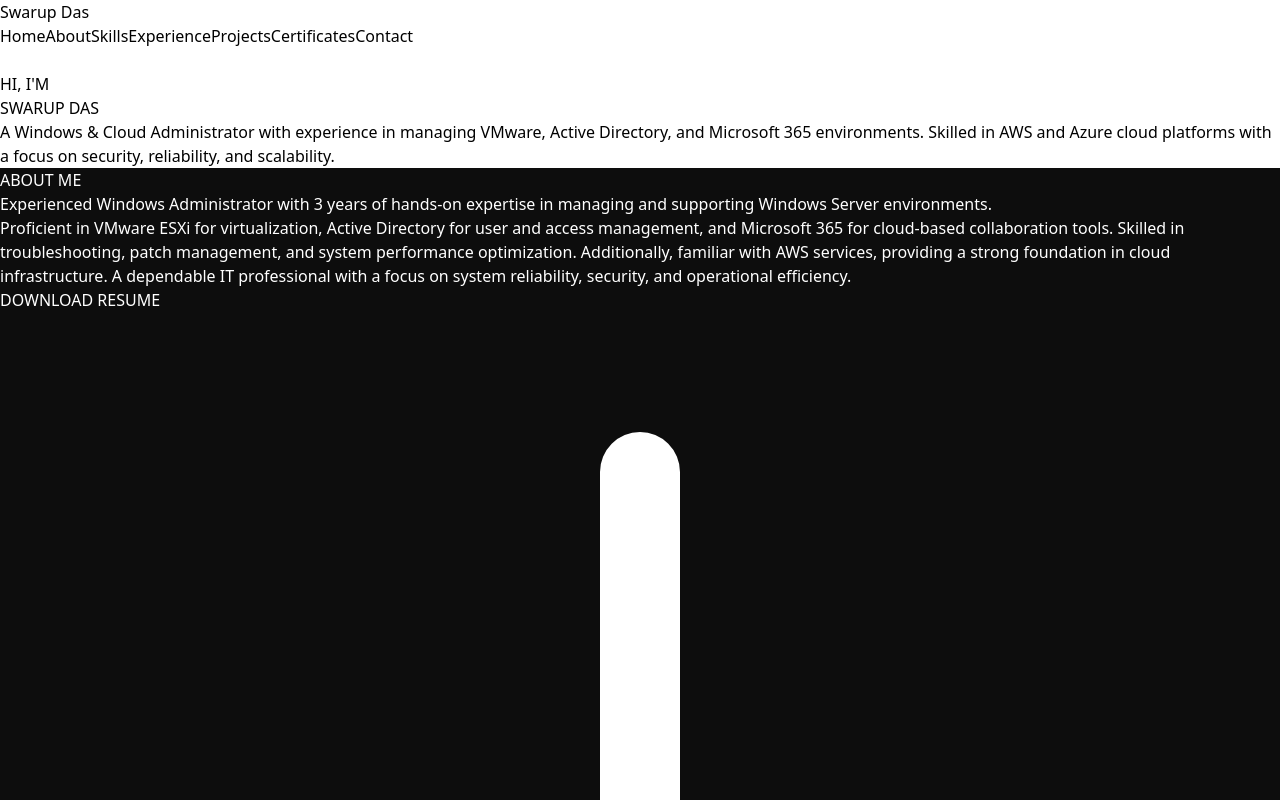
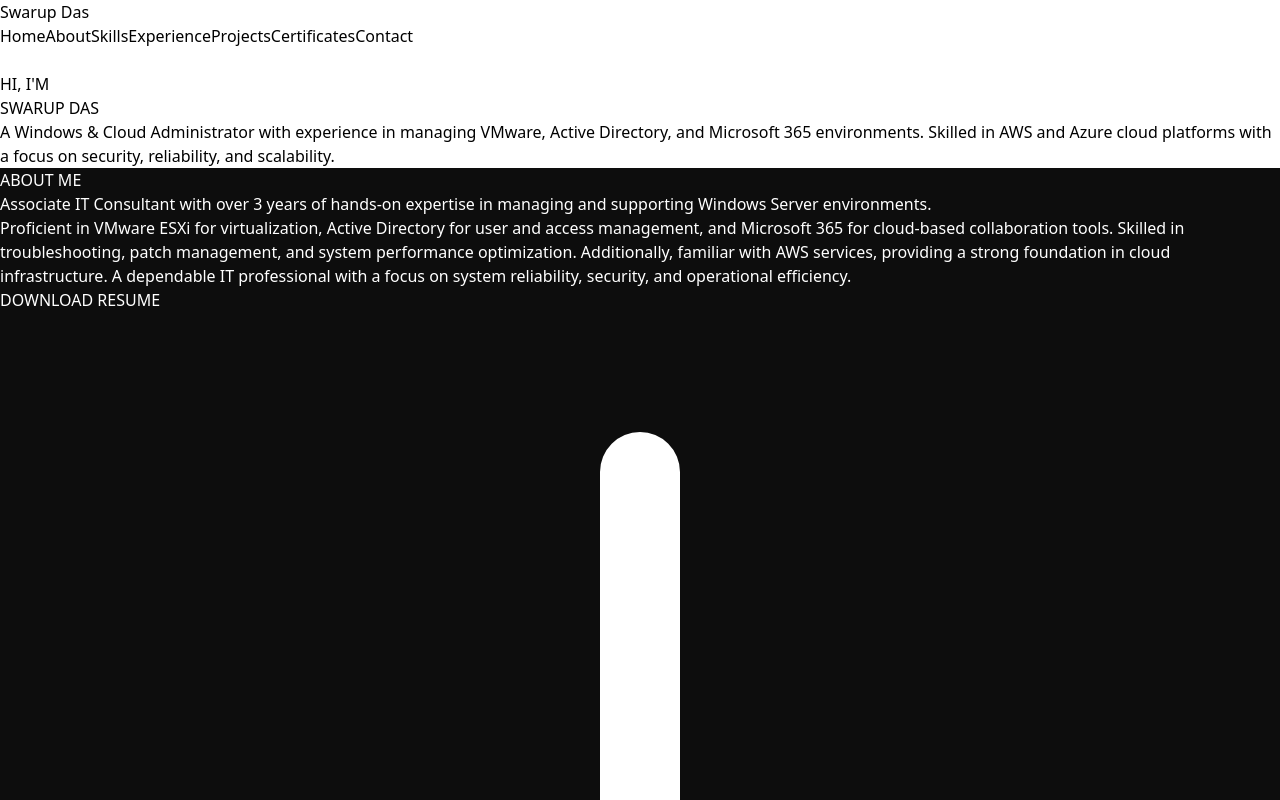
Before and after one commit to ImSD-CLOUD/portfolio-website, a React (Vite) app: page / in a window 1280 px wide. Shown: the top 800 px of the page. Built offline with nearby package versions, Linux system fonts and the light colour scheme.

Commit message:
Updated experience and project links

```diff
--- a/src/sections/About.jsx
+++ b/src/sections/About.jsx
@@ -13,8 +13,7 @@ export default function About() {
         {/* Right side content */}
         <div>
           <p className="text-2xl font-bold tracking-wide mb-6 font-[Nunito] leading-snug">
-            Experienced Windows Administrator with 3 years of hands-on expertise
-            in managing and supporting Windows Server environments.
+            Associate IT Consultant with over 3 years of hands-on expertise in managing and supporting Windows Server environments.
           </p>
           <p className="text-gray-400 mb-6 font-[Inter] leading-relaxed">
             Proficient in VMware ESXi for virtualization, Active Directory for
--- a/src/sections/Experience.jsx
+++ b/src/sections/Experience.jsx
@@ -1,8 +1,21 @@
 export default function Experience() {
   const experiences = [
     {
-      role: "Windows Administrator",
-      company: "Wipro (Abbott Laboratories Project)",
+      role: "Associate IT Consultant",
+      company: "ITC Infotech",
+      period: "Dec 2025 — Present",
+      details: [
+        "Managed Microsoft Entra ID (Azure AD) for user provisioning, group management, RBAC, PIM, Conditional Access, MFA, SSO, and OAuth-based application integration.",
+        "Performed Active Directory health checks by monitoring AD replication, DNS, SYSVOL/DFSR, FSMO roles, and domain controller health.",
+        "Worked on tenant-to-tenant SharePoint Online migration using ShareGate and PnP PowerShell.",
+        "Administered Windows Server and Active Directory environments, including OU management, GPO implementation, and NTFS/shared folder permissions.",
+        "Developed and executed PowerShell scripts to automate Microsoft 365 and Active Directory administrative tasks such as bulk provisioning, mailbox management, and reporting.",
+        "Administration of Microsoft 365 services including Exchange Online, SharePoint Online, OneDrive for Business, Teams, and basic Microsoft Defender administration.",
+      ],
+    },
+    {
+      role: "Windows Server Administrator",
+      company: "Wipro Limited",
       period: "Nov 2021 — Jan 2025",
       details: [
         "Configuration and management of VMware ESXi hosts and vCenter Server.",
--- a/src/sections/Projects.jsx
+++ b/src/sections/Projects.jsx
@@ -7,14 +7,14 @@ export default function Projects() {
       title: "Telangana Tourist Report",
       description:
         "Telangana Tourist Report is a data visualization project which has been done using Power BI. It is based on the insights driven from the data of 4 years of total domestic and foreign visitors at each district of Telangana and also how govt can improve the revenue growth for the upcoming years.",
-      link: "https://www.novypro.com/project/telangana-tourist-report-power-bi",
+      link: "https://app.powerbi.com/view?r=eyJrIjoiMTMzNTdiZTgtZWQxZC00Y2JiLWIzZDUtZTNiYTA2NmVjZDA0IiwidCI6ImRmODY3OWNkLWE4MGUtNDVkOC05OWFjLWM4M2VkN2ZmOTVhMCJ9",
       image: "/projects/telangana.PNG",
     },
     {
       title: "Maven Parental Leave Report",
       description:
         "Maven Parental Leave Report is a data visualization project which has been done using Power BI based on the raw data provided by Maven Analytics. It's about overall paternity leave and maternity leave provided by 1600 companies across 186 different industries and key insights that could help to improve the overall leave factor.",
-      link: "https://www.novypro.com/project/maven-parental-leave-report-power-bi",
+      link: "https://app.powerbi.com/view?r=eyJrIjoiNzU0NWRjNzktZDJhZi00OTFiLTg5NzItNDVlMWU3MDIwMGNlIiwidCI6ImRmODY3OWNkLWE4MGUtNDVkOC05OWFjLWM4M2VkN2ZmOTVhMCJ9",
       image: "/projects/maven.PNG",
     },
     {
@@ -22,7 +22,7 @@ export default function Projects() {
       description:
         "A production-ready serverless application using AWS SageMaker to separate vocals and instrumentals from audio tracks via Demucs deep learning model. Architected end-to-end ML pipeline with Docker containerization, asynchronous GPU inference (ml.g4dn.xlarge), and cost-optimized auto-scaling. Built full-stack solution with React frontend and Node.js Lambda functions, integrated via HTTP API Gateway with security best practices (CORS, rate limiting, IAM authentication).",
       link: "https://demucs-audio-separator-app.netlify.app",
-      image: "/projects/audio-separator.PNG",
+      image: "/projects/audio-separator.png",
     },
   ];
 
```
Also changed, not shown: 2 other files (tests, documents, lock files or other folders).
